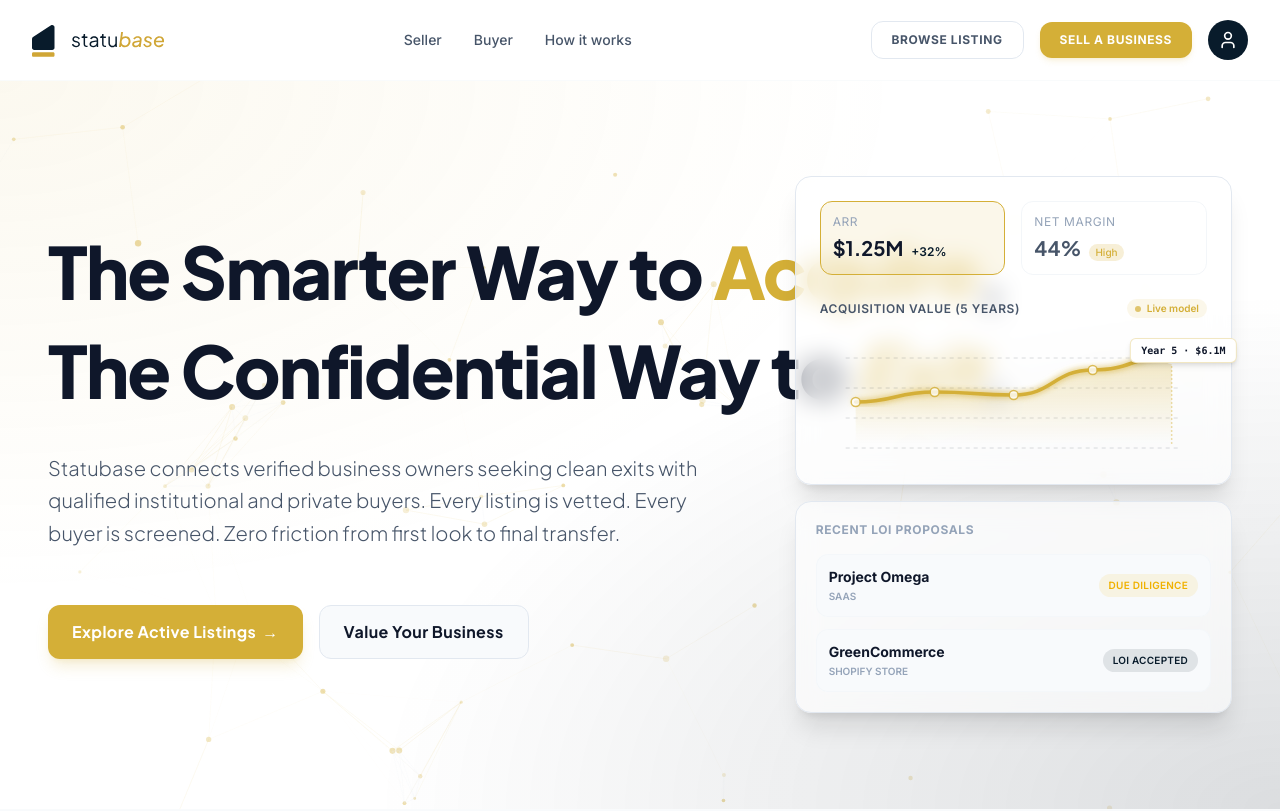
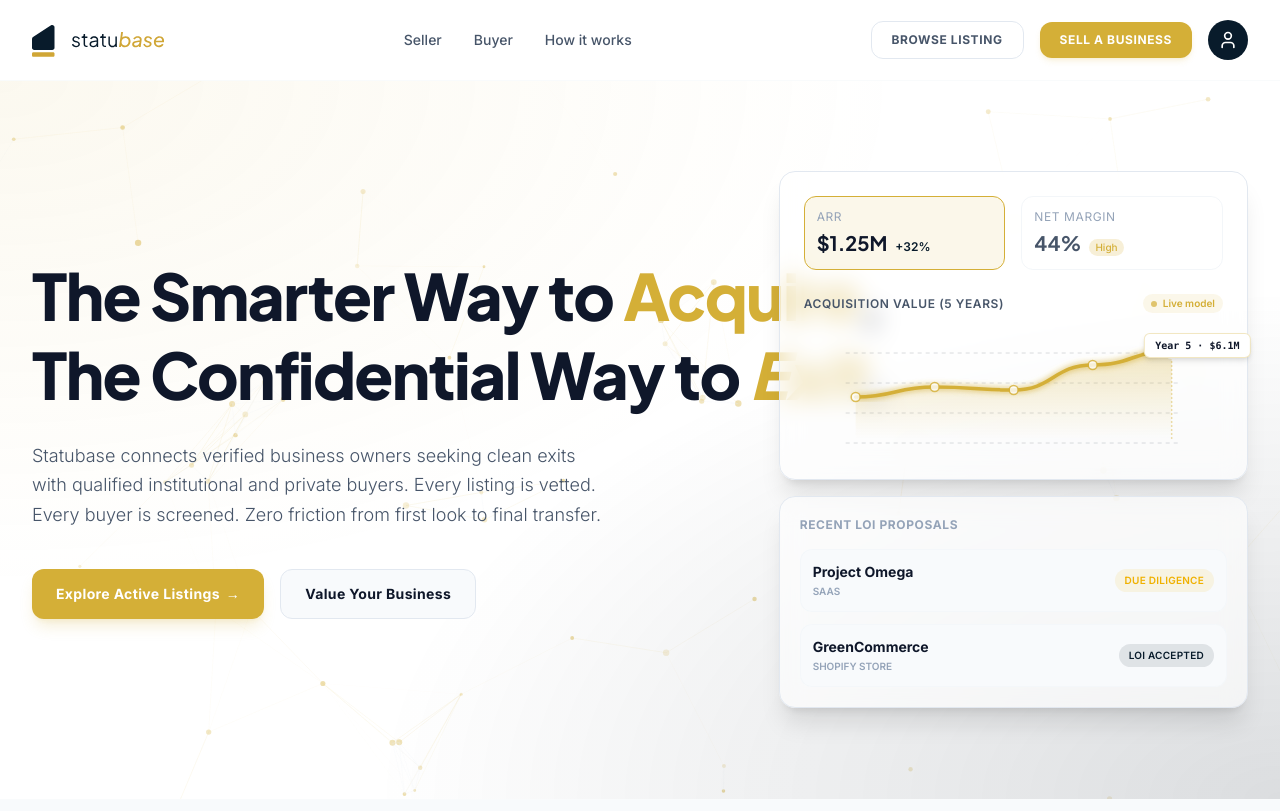
Before and after one commit to devyn-labs/Statubase-frontend, a Next.js app: page / in a window 1280 px wide. Shown: the top 811 px of the page. Built offline with nearby package versions, Linux system fonts and the light colour scheme.

Commit message:
Refine hero layout to precisely match the Figma design reference

```diff
--- a/src/app/page.tsx
+++ b/src/app/page.tsx
@@ -73,27 +73,27 @@ export default function Home() {
         {/* Glow overlay */}
         <div className="hero-mesh-overlay" />
 
-        <div className="max-w-[1440px] mx-auto px-6 lg:px-12 w-full py-16 lg:py-24 relative z-10">
-          <div className="grid grid-cols-1 lg:grid-cols-12 gap-12 lg:gap-16 xl:gap-24 items-center">
+        <div className="max-w-7xl mx-auto px-6 lg:px-8 w-full py-16 relative z-10">
+          <div className="grid grid-cols-1 lg:grid-cols-12 gap-12 lg:gap-10 xl:gap-16 items-center">
             {/* Left Content */}
-            <div className="lg:col-span-7 xl:col-span-7 space-y-8 lg:space-y-10 text-left reveal-element opacity-0 translate-y-8 transition-all duration-700 ease-out">
-              <h1 className="text-4xl sm:text-5xl lg:text-6xl xl:text-[4.5rem] font-extrabold font-display leading-[1.15] text-text-primary tracking-tight">
+            <div className="lg:col-span-7 space-y-6 text-left reveal-element opacity-0 translate-y-8 transition-all duration-700 ease-out">
+              <h1 className="text-4xl sm:text-5xl lg:text-[3.25rem] xl:text-[4rem] font-extrabold font-display leading-[1.1] text-text-primary tracking-tight">
                 <span className="block whitespace-nowrap">The Smarter Way to <span className="text-accent-primary">Acquire</span>,</span>
-                <span className="block whitespace-nowrap mt-2 sm:mt-4">The Confidential Way to <span className="text-accent-primary italic">Exit</span>.</span>
+                <span className="block whitespace-nowrap mt-1 sm:mt-2">The Confidential Way to <span className="text-accent-primary italic">Exit</span>.</span>
               </h1>
-              <p className="text-base sm:text-lg lg:text-xl text-text-secondary font-light max-w-2xl leading-relaxed font-display">
+              <p className="text-base sm:text-lg text-text-secondary font-light max-w-xl leading-relaxed pt-2">
                 Statubase connects verified business owners seeking clean exits with qualified institutional and private buyers. Every listing is vetted. Every buyer is screened. Zero friction from first look to final transfer.
               </p>
-              <div className="flex flex-col sm:flex-row gap-4 pt-2 lg:pt-4">
+              <div className="flex flex-col sm:flex-row gap-4 pt-4">
                 <a
                   href="#marketplace"
-                  className="inline-flex items-center justify-center px-6 py-3.5 rounded-xl bg-accent-primary text-bg-primary hover:bg-accent-primary-hover font-bold text-sm lg:text-base tracking-wide transition-all shadow-lg shadow-accent-primary/20 hover:shadow-accent-primary/30 font-display"
+                  className="inline-flex items-center justify-center px-6 py-3.5 rounded-xl bg-accent-primary text-bg-primary hover:bg-accent-primary-hover font-bold text-sm tracking-wide transition-all shadow-lg shadow-accent-primary/20 hover:shadow-accent-primary/30"
                 >
                   Explore Active Listings <span className="ml-1.5" aria-hidden="true">→</span>
                 </a>
                 <button
                   onClick={handleOpenSellerModal}
-                  className="px-6 py-3.5 rounded-xl bg-bg-secondary border border-border-color hover:border-accent-primary hover:text-accent-primary font-bold text-sm lg:text-base tracking-wide transition-all font-display"
+                  className="px-6 py-3.5 rounded-xl bg-bg-secondary border border-border-color hover:border-accent-primary hover:text-accent-primary font-bold text-sm tracking-wide transition-all"
                 >
                   Value Your Business
                 </button>
@@ -101,7 +101,7 @@ export default function Home() {
             </div>
 
             {/* Right Visual (Interactive Dashboard mockup) */}
-            <div className="lg:col-span-5 xl:col-span-5 w-full max-w-lg mx-auto lg:mx-0 lg:ml-auto reveal-element opacity-0 translate-y-8 transition-all duration-700 ease-out delay-100">
+            <div className="lg:col-span-5 w-full reveal-element opacity-0 translate-y-8 transition-all duration-700 ease-out delay-100">
               <div className="flex flex-col gap-4">
                 {/* Embedded Interactive Chart Component */}
                 <InteractiveChart />
```
